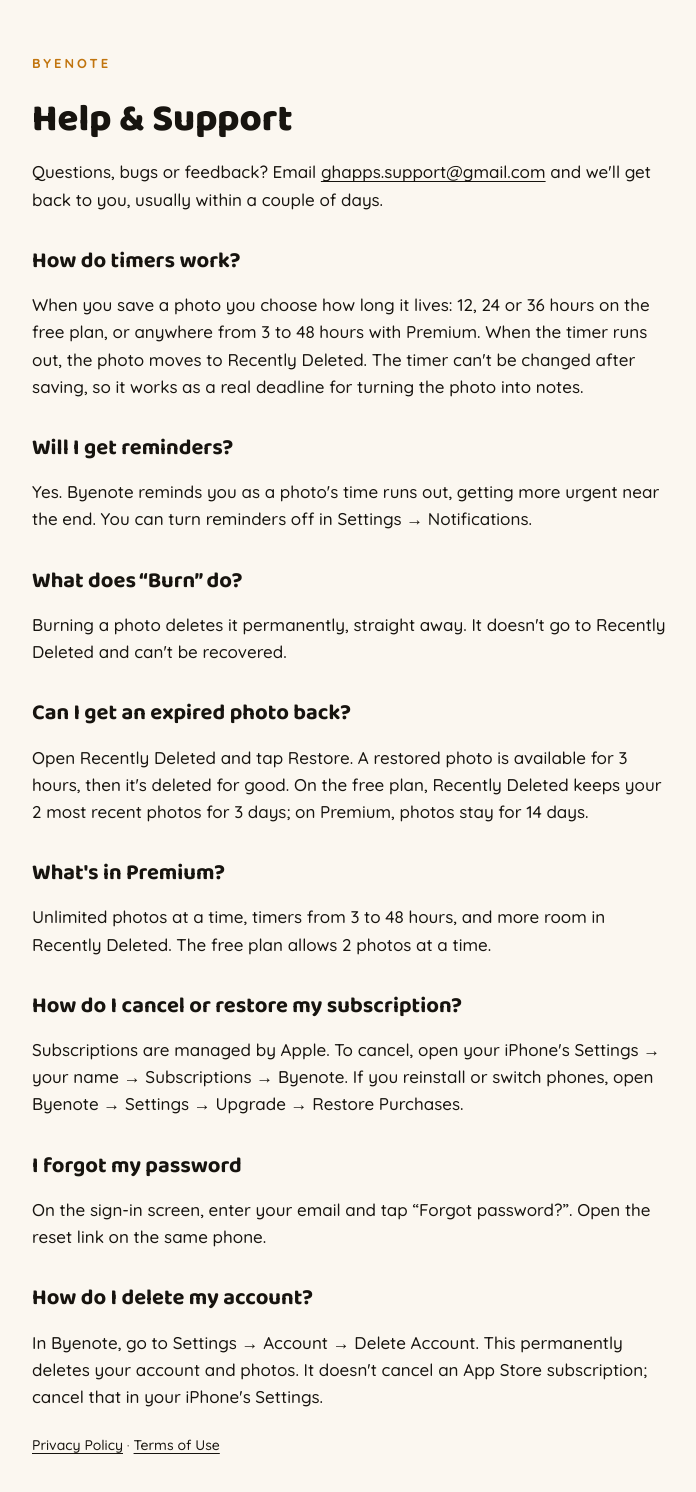
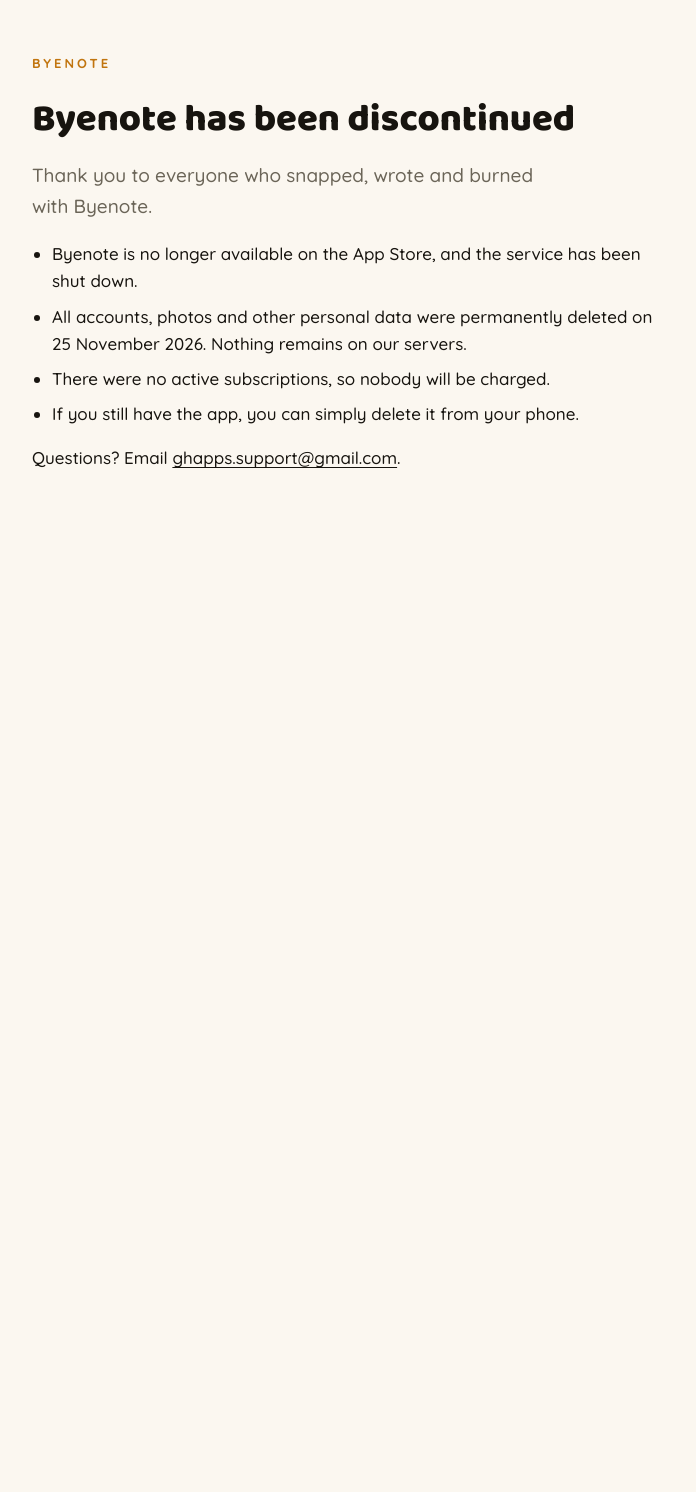
Before and after one commit to ghappssupport-creator/byenote-site, a plain HTML site: page support/index.html in a window 1280 px wide. Shown: the whole page, without its empty margins (288-984 px from the left). After the commit the page ends 800 px from the top, so only its background shows below. Drawn offline with Linux system fonts and the light colour scheme.

Commit message:
Byenote has been discontinued

```diff
--- a/support/index.html
+++ b/support/index.html
@@ -4,6 +4,7 @@
 <meta charset="utf-8">
 <meta name="viewport" content="width=device-width, initial-scale=1">
 <title>Help &amp; Support – Byenote</title>
+<meta name="description" content="Byenote has been discontinued. All user data has been deleted.">
 <link rel="preconnect" href="https://fonts.googleapis.com">
 <link rel="preconnect" href="https://fonts.gstatic.com" crossorigin>
 <link href="https://fonts.googleapis.com/css2?family=Baloo+2:wght@700;800&family=Quicksand:wght@500;600;700&display=swap" rel="stylesheet">
@@ -12,34 +13,15 @@
 <body>
 <main>
   <a class="brand" href="../">BYENOTE</a>
-  <h1>Help &amp; Support</h1>
-  <p>Questions, bugs or feedback? Email <a href="mailto:ghapps.support@gmail.com">ghapps.support@gmail.com</a> and we'll get back to you, usually within a couple of days.</p>
-
-  <h2>How do timers work?</h2>
-  <p>When you save a photo you choose how long it lives: 12, 24 or 36 hours on the free plan, or anywhere from 3 to 48 hours with Premium. When the timer runs out, the photo moves to Recently Deleted. The timer can't be changed after saving, so it works as a real deadline for turning the photo into notes.</p>
-
-  <h2>Will I get reminders?</h2>
-  <p>Yes. Byenote reminds you as a photo's time runs out, getting more urgent near the end. You can turn reminders off in Settings → Notifications.</p>
-
-  <h2>What does “Burn” do?</h2>
-  <p>Burning a photo deletes it permanently, straight away. It doesn't go to Recently Deleted and can't be recovered.</p>
-
-  <h2>Can I get an expired photo back?</h2>
-  <p>Open Recently Deleted and tap Restore. A restored photo is available for 3 hours, then it's deleted for good. On the free plan, Recently Deleted keeps your 2 most recent photos for 3 days; on Premium, photos stay for 14 days.</p>
-
-  <h2>What's in Premium?</h2>
-  <p>Unlimited photos at a time, timers from 3 to 48 hours, and more room in Recently Deleted. The free plan allows 2 photos at a time.</p>
-
-  <h2>How do I cancel or restore my subscription?</h2>
-  <p>Subscriptions are managed by Apple. To cancel, open your iPhone's Settings → your name → Subscriptions → Byenote. If you reinstall or switch phones, open Byenote → Settings → Upgrade → Restore Purchases.</p>
-
-  <h2>I forgot my password</h2>
-  <p>On the sign-in screen, enter your email and tap “Forgot password?”. Open the reset link on the same phone.</p>
-
-  <h2>How do I delete my account?</h2>
-  <p>In Byenote, go to Settings → Account → Delete Account. This permanently deletes your account and photos. It doesn't cancel an App Store subscription; cancel that in your iPhone's Settings.</p>
-
-  <p class="meta"><a href="../privacy/">Privacy Policy</a> · <a href="https://www.apple.com/legal/internet-services/itunes/dev/stdeula/">Terms of Use</a></p>
+  <h1>Byenote has been discontinued</h1>
+  <p class="lede">Thank you to everyone who snapped, wrote and burned with Byenote.</p>
+  <ul>
+    <li>Byenote is no longer available on the App Store, and the service has been shut down.</li>
+    <li>All accounts, photos and other personal data were permanently deleted on 25 November 2026. Nothing remains on our servers.</li>
+    <li>There were no active subscriptions, so nobody will be charged.</li>
+    <li>If you still have the app, you can simply delete it from your phone.</li>
+  </ul>
+  <p>Questions? Email <a href="mailto:ghapps.support@gmail.com">ghapps.support@gmail.com</a>.</p>
 </main>
 </body>
 </html>
```
Also changed, not shown: index.html (+12 -6 lines), privacy/index.html (+10 -49 lines).
